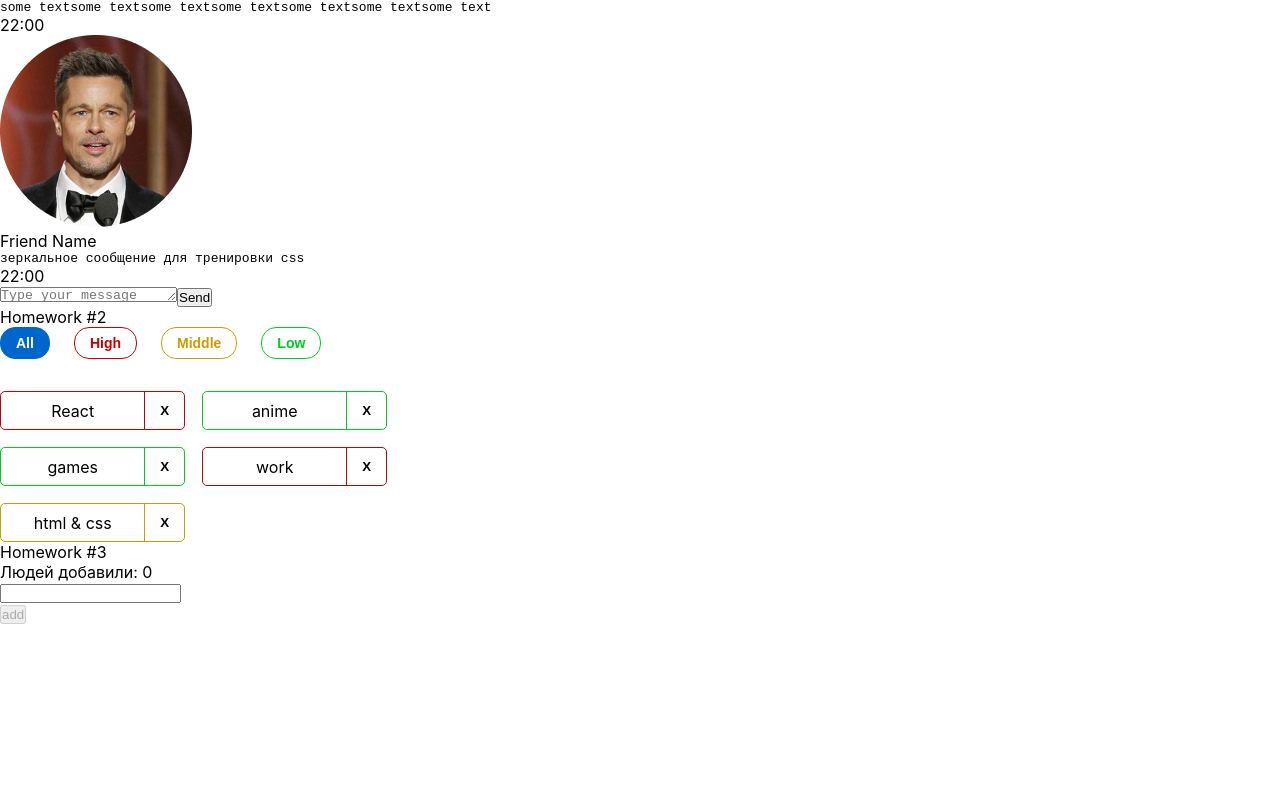
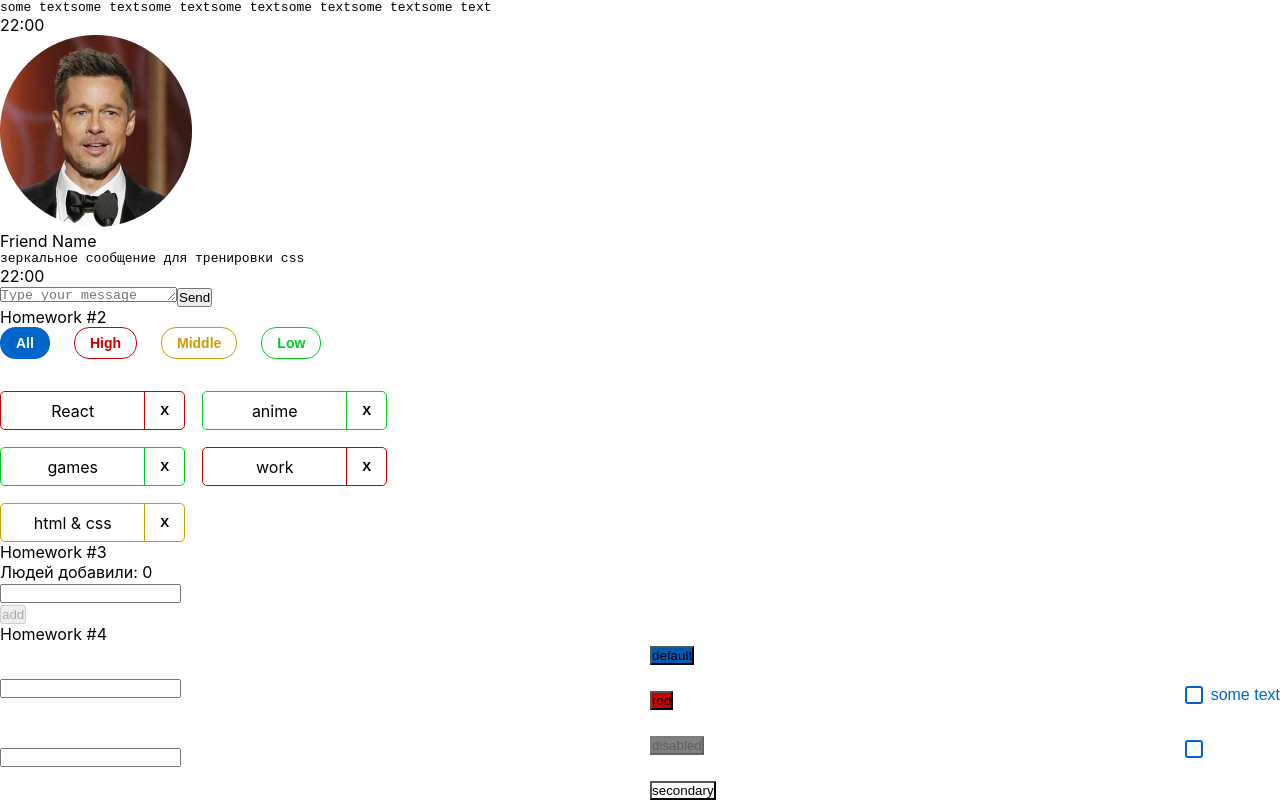
Before and after one commit to naumyshev/hws2, a React (Create React App) app: page / in a window 1280 px wide. Shown: the part 236-1036 px from the top of the page. Before the commit the page ends 860 px from the top, so only its background shows below. Built offline with nearby package versions, Linux system fonts and the light colour scheme.

Commit message:
hw4 completed

```diff
--- a/src/s1-main/App.tsx
+++ b/src/s1-main/App.tsx
@@ -3,6 +3,7 @@ import s from './App.module.css'
 import HW1 from '../s2-homeworks/hw01/HW1'
 import HW2 from "../s2-homeworks/hw02/HW2";
 import HW3 from "../s2-homeworks/hw03/HW3";
+import HW4 from "../s2-homeworks/hw04/HW4";
 
 function App() {
     return (
@@ -13,7 +14,7 @@ function App() {
 
             <HW2/>
             <HW3/>
-            {/*<HW4/>*/}
+            <HW4/>
 
             {/*при выполнении дз 5 и более - закомментировать здесь дз 1-4, так как они есть внутри дз 5*/}
             {/*<HW5/>*/}
--- a/src/s2-homeworks/hw04/common/c2-SuperButton/SuperButton.module.css
+++ b/src/s2-homeworks/hw04/common/c2-SuperButton/SuperButton.module.css
@@ -2,15 +2,19 @@
 }
 
 .disabled {
+    background-color: gray;
 }
 
 .secondary {
+    background-color: white;
 }
 
 .default {
+    background-color: #0059b3;
 }
 
 .red {
+    background-color: #cc0000;
 }
 
 .default:hover {
--- a/src/s2-homeworks/hw04/common/c2-SuperButton/SuperButton.tsx
+++ b/src/s2-homeworks/hw04/common/c2-SuperButton/SuperButton.tsx
@@ -17,12 +17,21 @@ const SuperButton: React.FC<SuperButtonPropsType> = (
         ...restProps // все остальные пропсы попадут в объект restProps, там же будет children
     }
 ) => {
-    const finalClassName = s.button
+    const finalClassName = s.button + ' '
         // + (disabled
         //         ? ...
         //         : xType === 'red'
         //             ? ...
+        + (disabled
+                ? s.disabled
+                : xType === 'red'
+                    ? s.red
+                    : xType === 'secondary'
+                        ? s.secondary
+                        : s.default
+        )
         + (className ? ' ' + className : '') // задачка на смешивание классов
+
 
     return (
         <button
--- a/src/s2-homeworks/hw04/common/c3-SuperCheckbox/SuperCheckbox.tsx
+++ b/src/s2-homeworks/hw04/common/c3-SuperCheckbox/SuperCheckbox.tsx
@@ -28,7 +28,8 @@ const SuperCheckbox: React.FC<SuperCheckboxPropsType> = (
 ) => {
     const onChangeCallback = (e: ChangeEvent<HTMLInputElement>) => {
         // задачка на написание онченджа
-
+        onChangeChecked?.(e.currentTarget.checked)
+        onChange?.(e)
     }
 
     const finalInputClassName = s.checkbox
```
